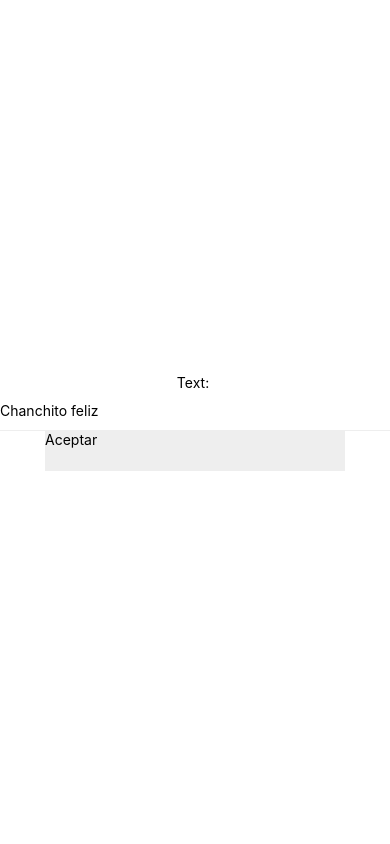
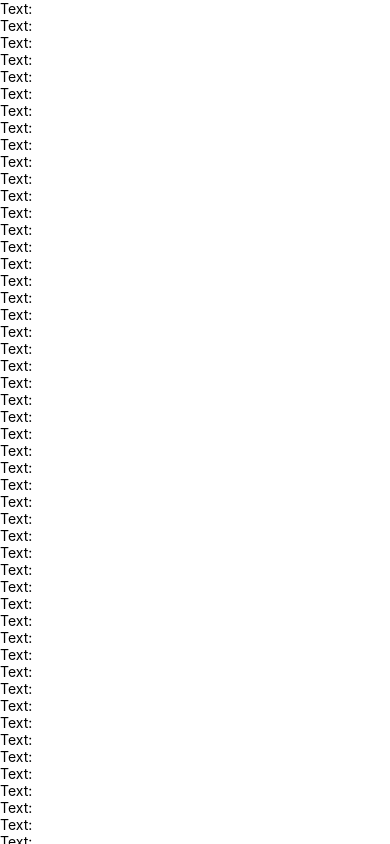
Before and after one commit to diegocabrera15/react-native, a React Native app: screen / in a window 390 px wide. Built offline with nearby package versions, Linux system fonts and the light colour scheme.

Commit message:
Uses of ScrollView

```diff
--- a/App.js
+++ b/App.js
@@ -1,6 +1,6 @@
 import { StatusBar } from "expo-status-bar";
 import React,{useState} from "react";
-import { StyleSheet, Text, TextInput, View, Dimensions, Button, TouchableHighlight, TouchableNativeFeedback, TouchableOpacity} from "react-native";
+import { StyleSheet, Text, TextInput, View, Dimensions, Button, TouchableHighlight, TouchableNativeFeedback, TouchableOpacity, TouchableWithoutFeedback, ScrollView} from "react-native";
 
 //const {width, height} = Dimensions.get('window')
 
@@ -9,21 +9,109 @@ export default function App() {
   const [submit, setSubmit] = useState('')
   return (
     <View style={styles.container}>
+      <ScrollView style={styles.scrollView}>
+        <Text>Text: {submit}</Text>
+        <Text>Text: {submit}</Text>
+        <Text>Text: {submit}</Text>
+        <Text>Text: {submit}</Text>
+        <Text>Text: {submit}</Text>
+        <Text>Text: {submit}</Text>
+        <Text>Text: {submit}</Text>
+        <Text>Text: {submit}</Text>
+        <Text>Text: {submit}</Text>
+        <Text>Text: {submit}</Text>
+        <Text>Text: {submit}</Text>
+        <Text>Text: {submit}</Text>
+        <Text>Text: {submit}</Text>
+        <Text>Text: {submit}</Text>
+        <Text>Text: {submit}</Text>
+        <Text>Text: {submit}</Text>
+        <Text>Text: {submit}</Text>
+        <Text>Text: {submit}</Text>
+        <Text>Text: {submit}</Text>
+        <Text>Text: {submit}</Text>
+        <Text>Text: {submit}</Text>
+        <Text>Text: {submit}</Text>
+        <Text>Text: {submit}</Text>
+        <Text>Text: {submit}</Text>
+        <Text>Text: {submit}</Text>
+        <Text>Text: {submit}</Text>
+        <Text>Text: {submit}</Text>
+        <Text>Text: {submit}</Text>
+        <Text>Text: {submit}</Text>
+        <Text>Text: {submit}</Text>
+        <Text>Text: {submit}</Text>
+        <Text>Text: {submit}</Text>
+        <Text>Text: {submit}</Text>
+        <Text>Text: {submit}</Text>
+        <Text>Text: {submit}</Text>
+        <Text>Text: {submit}</Text>
+        <Text>Text: {submit}</Text>
+        <Text>Text: {submit}</Text>
+        <Text>Text: {submit}</Text>
+        <Text>Text: {submit}</Text>
+        <Text>Text: {submit}</Text>
+        <Text>Text: {submit}</Text>
+        <Text>Text: {submit}</Text>
+        <Text>Text: {submit}</Text>
+        <Text>Text: {submit}</Text>
+        <Text>Text: {submit}</Text>
+        <Text>Text: {submit}</Text>
+        <Text>Text: {submit}</Text>
+        <Text>Text: {submit}</Text>
+        <Text>Text: {submit}</Text>
+        <Text>Text: {submit}</Text>
+        <Text>Text: {submit}</Text>
+        <Text>Text: {submit}</Text>
+        <Text>Text: {submit}</Text>
+        <Text>Text: {submit}</Text>
+        <Text>Text: {submit}</Text>
+        <Text>Text: {submit}</Text>
+        <Text>Text: {submit}</Text>
+        <Text>Text: {submit}</Text>
+        <Text>Text: {submit}</Text>
+        <Text>Text: {submit}</Text>
+        <Text>Text: {submit}</Text>
+        <Text>Text: {submit}</Text>
+        <Text>Text: {submit}</Text>
+        <Text>Text: {submit}</Text>
+        <Text>Text: {submit}</Text>
+        <Text>Text: {submit}</Text>
+        <Text>Text: {submit}</Text>
+        <Text>Text: {submit}</Text>
+        <Text>Text: {submit}</Text>
+        <Text>Text: {submit}</Text>
+        <Text>Text: {submit}</Text>
+        <Text>Text: {submit}</Text>
+        <Text>Text: {submit}</Text>
+        <Text>Text: {submit}</Text>
+        <Text>Text: {submit}</Text>
+        <Text>Text: {submit}</Text>
+        <Text>Text: {submit}</Text>
+        <Text>Text: {submit}</Text>
+        <Text>Text: {submit}</Text>
+        <Text>Text: {submit}</Text>
+        <Text>Text: {submit}</Text>
+        <Text>Text: {submit}</Text>
+        <Text>Text: {submit}</Text>
+        <Text>Text: {submit}</Text>
+        <Text>Text: {submit}</Text>
         <Text>Text: {submit}</Text>
         <TextInput style={styles.input}
         placeholder='Escriba un texto'
         onChangeText={t =>setText(t)}
         defaultValue={text}
         />
-      <TouchableOpacity
+        <TouchableWithoutFeedback
           style={styles.TouchableOpacity}
           onPress={()=>{
           setSubmit(text)
           alert('Texto enviado con exito')
         }}>
           <View style={styles.view}><Text>Aceptar</Text></View>
-      </TouchableOpacity>
+        </TouchableWithoutFeedback>
         <StatusBar style="auto" />
+      </ScrollView>
     </View>
   );
 }
@@ -48,4 +136,7 @@ const styles = StyleSheet.create({
     alignItems: "center",//center,flex-start, flex-end, stretch, baseline
     justifyContent: "center",//center, flex-start, flex-end, space-between, space-around, space-evenly
   },
+  scrollView:{
+    width: Dimensions.get('window').width,
+  }
 });
```
Lines whose indentation alone changed are shown as unchanged.
